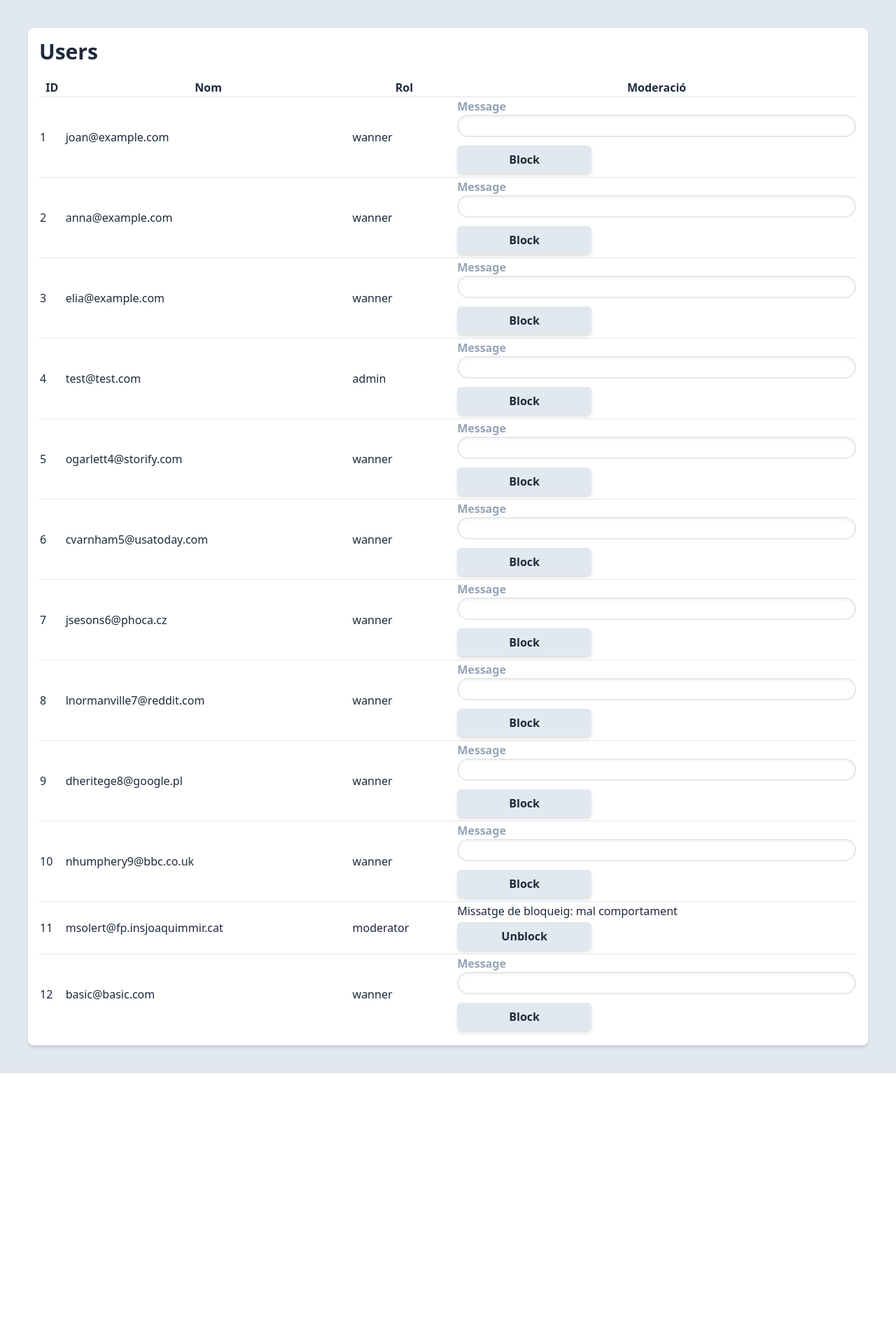
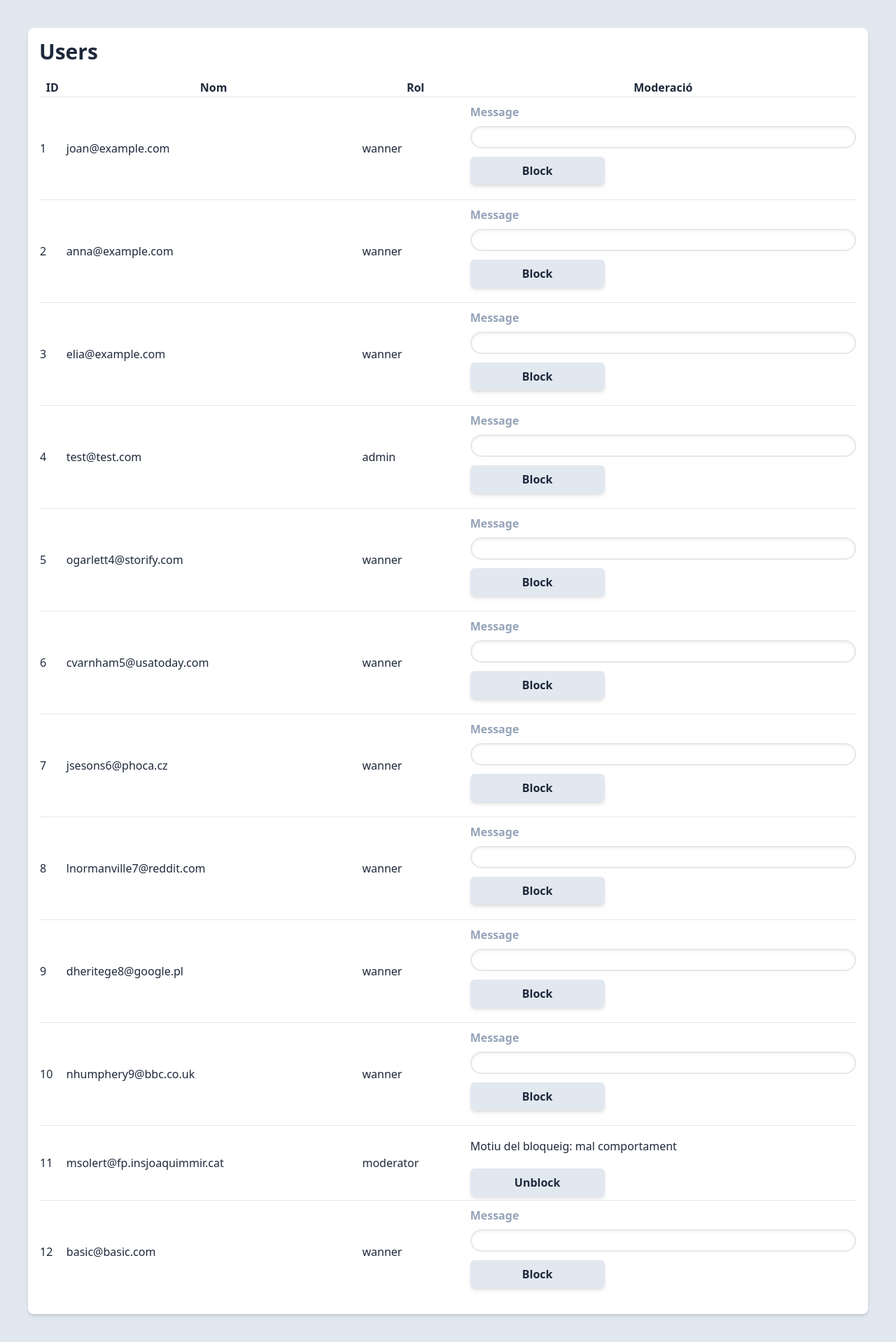
Before and after one commit to MartiCodedThis/m12projecte1, a Flask app: page /admin/users in a window 1280 px wide. Shown: the part 88-2006 px from the top of the page at 70% size. Before the commit the page ends 1622 px from the top, so only its background shows below. Run offline with Flask 3, Linux system fonts and the light colour scheme; a user stored in the database is signed in; some libraries are stand-ins or nearby versions.

Commit message:
Sprint 3 acabat

```diff
--- a/wannapop/routes_main.py
+++ b/wannapop/routes_main.py
@@ -1,6 +1,6 @@
 from flask import Blueprint, render_template, redirect, url_for, flash, current_app
 from flask_login import current_user, login_required
-from .models import Product, Category
+from .models import Product, Category, BlockedUser
 from .forms import ProductForm, DeleteForm
 from .helper_role import require_view_permission, require_create_permission, require_edit_permission, require_delete_permission
 from werkzeug.utils import secure_filename
@@ -35,6 +35,10 @@ def product_list():
 @login_required
 @require_create_permission.require(http_exception=403)
 def product_create():
+    is_blocked = BlockedUser.query.filter_by(user_id=current_user.id).first()
+    if(is_blocked):
+        flash("Ususari Bloquejat", "error")
+        return redirect(url_for('main_bp.product_list'))
     # select que retorna una llista de resultats
     categories = db.session.query(Category).order_by(Category.id.asc()).all()
 
--- a/wannapop/templates/admin/users_list.html
+++ b/wannapop/templates/admin/users_list.html
@@ -22,7 +22,7 @@
                 {% for blocked_user in blocked_users %}
                     {% if user.id == blocked_user['user_id'] %}
                         <form action="{{ url_for('admin_bp.admin_unblock', user_id=user.id) }}" method="POST">
-                            <p>Missatge de bloqueig: {{ blocked_user['message'] }}</p>
+                            <p class="py-4">Motiu del bloqueig: {{ blocked_user['message'] }}</p>
                             {{ form.csrf_token }}
                             {{ form.user_id(value="{{user.id}}") }}
                             <p>{{ form.submit(value="Unblock", class_="block bg-slate-200 hover:bg-emerald-500 text-slate-800 hover:text-white font-semibold w-48 py-2 px-4 my-1 text-center rounded-md shadow-md active:bg-emerald-800 outline-none active:ring-2 active:ring-emerald-500") }}</p>
@@ -36,9 +36,9 @@
                 <form action="{{ url_for('admin_bp.admin_block', user_id=user.id) }}" method="POST">
                     {{ form.csrf_token }}
                     {{ form.user_id(value="{{user.id}}") }}
-                    <p>{{ form.message.label(class_="font-semibold text-slate-400") }}</p>
+                    <p class="py-2">{{ form.message.label(class_="font-semibold text-slate-400") }}</p>
                     <p>{{ form.message(value=" ", class_="w-full h-8 border-2 rounded-full px-2 mb-2 shadow-inner") }}</p>
-                    <p>{{ form.submit(value="Block", class_="block bg-slate-200 hover:bg-emerald-500 text-slate-800 hover:text-white font-semibold w-48 py-2 px-4 my-1 text-center rounded-md shadow-md active:bg-emerald-800 outline-none active:ring-2 active:ring-emerald-500") }}</p>
+                    <p class="pb-4">{{ form.submit(value="Block", class_="block bg-slate-200 hover:bg-emerald-500 text-slate-800 hover:text-white font-semibold w-48 py-2 px-4 my-1 text-center rounded-md shadow-md active:bg-emerald-800 outline-none active:ring-2 active:ring-emerald-500") }}</p>
                 </form>
                 {% endif %}
             </td>
```
Also changed, not shown: wannapop/routes_auth.py (+9 -2 lines), wannapop/templates/auth/profile.html (+6 -4 lines), .txt (added), database.db.
